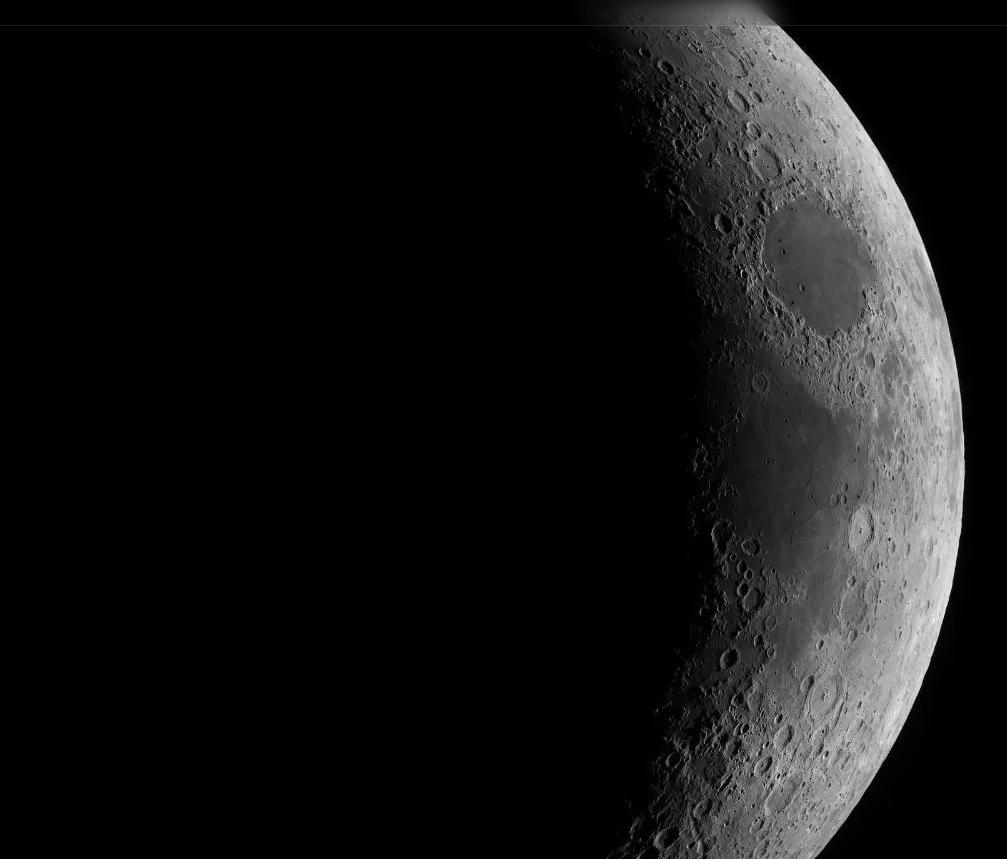
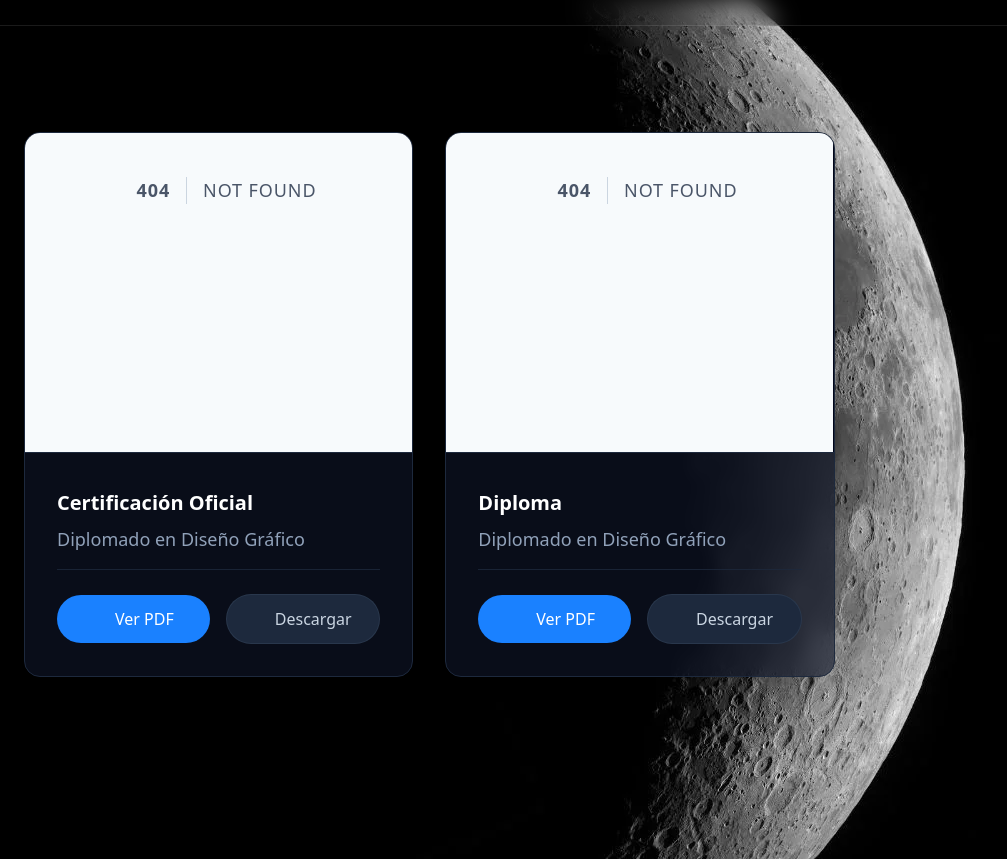
Before and after one commit to Melanie-117/MiPortafolio, a Laravel app: page /Pagina1 in a window 1280 px wide. Shown: the part 51-910 px from the top of the page, without its empty margins (0-1007 px from the left). Run offline with Laravel 12, Linux system fonts and the light colour scheme; style sheets or scripts are compiled from the project's sources; some web fonts are replaced.

Commit message:
actualizaciones, vista de certificaciones y animacion

```diff
--- a/resources/css/app.css
+++ b/resources/css/app.css
@@ -34,3 +34,18 @@ body {background:#000000; color:#fff}
     z-index:1;
     margin:0 auto;
 }
+
+.animacion1 {
+    opacity: 0;
+    animation: fadeInUp 1.5s cubic-bezier(0.16, 1, 0.3, 1) forwards;
+}
+@keyframes fadeInUp {
+    from {
+        opacity: 0;
+        transform: translateY(20px);
+    }
+    to {
+        opacity: 1;
+        transform: translateY(0);
+    }
+}
--- /dev/null
+++ b/resources/views/layouts/certificados.blade.php
@@ -0,0 +1,53 @@
+<section class="content px-6 min-h-screen flex items-center overflow-hidden">
+    <div class="grid grid-cols-1 md:grid-cols-2 lg:grid-cols-3 gap-8 justify-items-center justify-center max-w-7xl mx-auto w-full py-20">
+
+        <div class="w-full max-w-sm sm:max-w-md bg-slate-900/60 border border-slate-800 rounded-2xl overflow-hidden backdrop-blur-sm transition-all duration-300 hover:border-indigo-500/50 hover:-translate-y-1 flex flex-col transition-all animacion1 opacity-0 [animation-fill-mode:forwards]" style="animation-delay: 300ms;">
+            <!-- imagen de presentacion -->
+            <div class="w-full h-64 sm:h-80 bg-slate-950 border-b border-slate-800 relative overflow-hidden flex items-center justify-center">
+                <iframe src="{{ asset('pdf/13018 C.pdf') }}#toolbar=0&view=FitH" class="w-full h-full pointer-events-none"></iframe>
+            </div>
+
+            <div class="p-6 sm:p-8 flex flex-col flex-grow justify-between">
+                <div>
+                    <h3 class="text-white font-bold text-lg sm:text-xl mt-1">Certificación Oficial</h3>
+                    <p class="text-slate-400 text-base sm:text-lg mt-2">Diplomado en Diseño Gráfico</p>
+                </div>
+
+                <div class="flex flex-wrap items-center justify-between gap-4 mt-4 pt-6 border-t border-slate-800/80">
+                    <a href="{{ asset('pdf/13018 C.pdf') }}" target="_blank" class="flex-1 justify-center transition duration-300 ease-in-out hover:scale-105 bg-[#1A81FF] hover:bg-sky-600 px-4 py-3 rounded-full text-white cursor-pointer flex items-center gap-2 font-medium text-sm sm:text-base whitespace-nowrap">
+                        <i class="fas fa-file-pdf text-lg"></i> Ver PDF
+                    </a>
+
+                    <a href="{{ asset('pdf/13018 C.pdf') }}" download="Certificado.pdf" class="flex-1 justify-center transition duration-300 ease-in-out hover:scale-105 py-3 px-4 rounded-full bg-slate-800 hover:bg-slate-700 text-slate-300 hover:text-white text-sm sm:text-base font-medium flex items-center gap-2 border border-slate-700/60 whitespace-nowrap">
+                        <i class="fas fa-download text-base"></i> Descargar
+                    </a>
+                </div>
+            </div>
+        </div>
+
+        <div class="w-full max-w-sm sm:max-w-md bg-slate-900/60 border border-slate-800 rounded-2xl overflow-hidden backdrop-blur-sm transition-all duration-300 hover:border-indigo-500/50 hover:-translate-y-1 flex flex-col transition-all animacion1 opacity-0 [animation-fill-mode:forwards]" style="animation-delay: 600ms;">
+            <!-- imagen de presentacion -->
+            <div class="w-full h-64 sm:h-80 bg-slate-950 border-b border-slate-800 relative overflow-hidden flex items-center justify-center">
+                <iframe src="{{ asset('pdf/13018 D.pdf') }}#toolbar=0&view=FitH" class="w-full h-full pointer-events-none"></iframe>
+            </div>
+
+            <div class="p-6 sm:p-8 flex flex-col flex-grow justify-between">
+                <div>
+                    <h3 class="text-white font-bold text-lg sm:text-xl mt-1">Diploma</h3>
+                    <p class="text-slate-400 text-base sm:text-lg mt-2">Diplomado en Diseño Gráfico</p>
+                </div>
+
+                <div class="flex flex-wrap items-center justify-between gap-4 mt-4 pt-6 border-t border-slate-800/80">
+                    <a href="{{ asset('pdf/13018 D.pdf') }}" target="_blank" class="flex-1 justify-center transition duration-300 ease-in-out hover:scale-105 bg-[#1A81FF] hover:bg-sky-600 px-4 py-3 rounded-full text-white cursor-pointer flex items-center gap-2 font-medium text-sm sm:text-base whitespace-nowrap">
+                        <i class="fas fa-file-pdf text-lg"></i> Ver PDF
+                    </a>
+
+                    <a href="{{ asset('pdf/13018 C.pdf') }}" download="Certificado.pdf" class="flex-1 justify-center transition duration-300 ease-in-out hover:scale-105 py-3 px-4 rounded-full bg-slate-800 hover:bg-slate-700 text-slate-300 hover:text-white text-sm sm:text-base font-medium flex items-center gap-2 border border-slate-700/60 whitespace-nowrap">
+                        <i class="fas fa-download text-base"></i> Descargar
+                    </a>
+                </div>
+            </div>
+        </div>
+
+    </div>
+</section>
--- a/resources/views/layouts/experienciaLaboral.blade.php
+++ b/resources/views/layouts/experienciaLaboral.blade.php
@@ -18,8 +18,7 @@
                 </p>
 
                 <p class="text-slate-400 text-xl md:text-lg leading-relaxed">
-                    Además, cuento con un diplomado en <strong class="text-slate-200">Diseño Gráfico</strong>
-                    (obteniendo una calificación final de 10 por excelencia académica), formación que me brindó bases sólidas en diseño.
+                    Además, cuento con un diplomado en <strong class="text-slate-200">Diseño Gráfico</strong>, formación que me brindó bases sólidas en diseño.
                 </p>
 
                 <p class="text-slate-400 text-xl leading-relaxed text-base">
--- a/resources/views/layouts/proyectos.blade.php
+++ b/resources/views/layouts/proyectos.blade.php
@@ -188,7 +188,7 @@
             <div class="mb-8">
                 <span class="text-indigo-400 font-semibold tracking-widest text-lg">DISEÑO E ILLUSTRACIONES</span>
                 <p class="text-slate-400 text-xl leading-relaxed py-3">
-                    Asimismo, diseñé un par de ilustraciones vectoriales personalizadas y maqueté dos plantillas frontend para renovar la interfaz de uno de los sistemas institucionales más antiguos.
+                    Asimismo, creé ilustraciones personalizadas y maqueté dos plantillas frontend para renovar la interfaz de uno de los sistemas institucionales más antiguos.
                 </p>
             </div>
 
--- a/resources/views/pagina1.blade.php
+++ b/resources/views/pagina1.blade.php
@@ -12,18 +12,5 @@
     <div class="feature" style="background: url('/images/luna.webp') center center no-repeat;"></div>
     @include('layouts.header')
 
-    {{-- @include('layouts.presentacion')
-
-    @include('layouts.experienciaLaboral')
-
-    @include('layouts.conocimientos')
-
-    @include('layouts.proyectos')
-
-    @include('layouts.logros')
-
-    @include('layouts.pasatiempo')
-
-    @include('layouts.contacto') --}}
-
+    @include('layouts.certificados')
 </body>
```
Also changed, not shown: resources/views/layouts/presentacion.blade.php (+10 -11 lines), resources/views/pagina2.blade.php (deleted), vite.config.js (line endings or trailing spaces), 2 other files.
